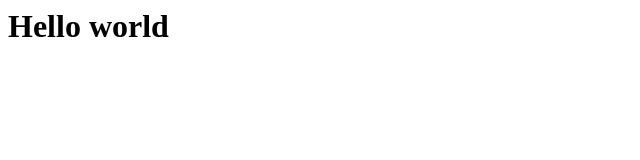
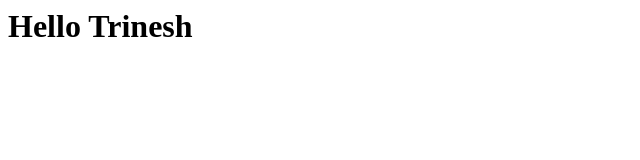
Before and after one commit to Venkatesh101997/test, a plain HTML site: page index.html in a window 1280 px wide. Shown: the whole page, without its empty margins (0-640 px from the left). Drawn offline with Linux system fonts and the light colour scheme.

Commit message:
Update index.html

```diff
--- a/index.html
+++ b/index.html
@@ -1 +1 @@
-<html><h1>Hello world</h1></html>
+<html><h1>Hello Trinesh</h1></html>
```
